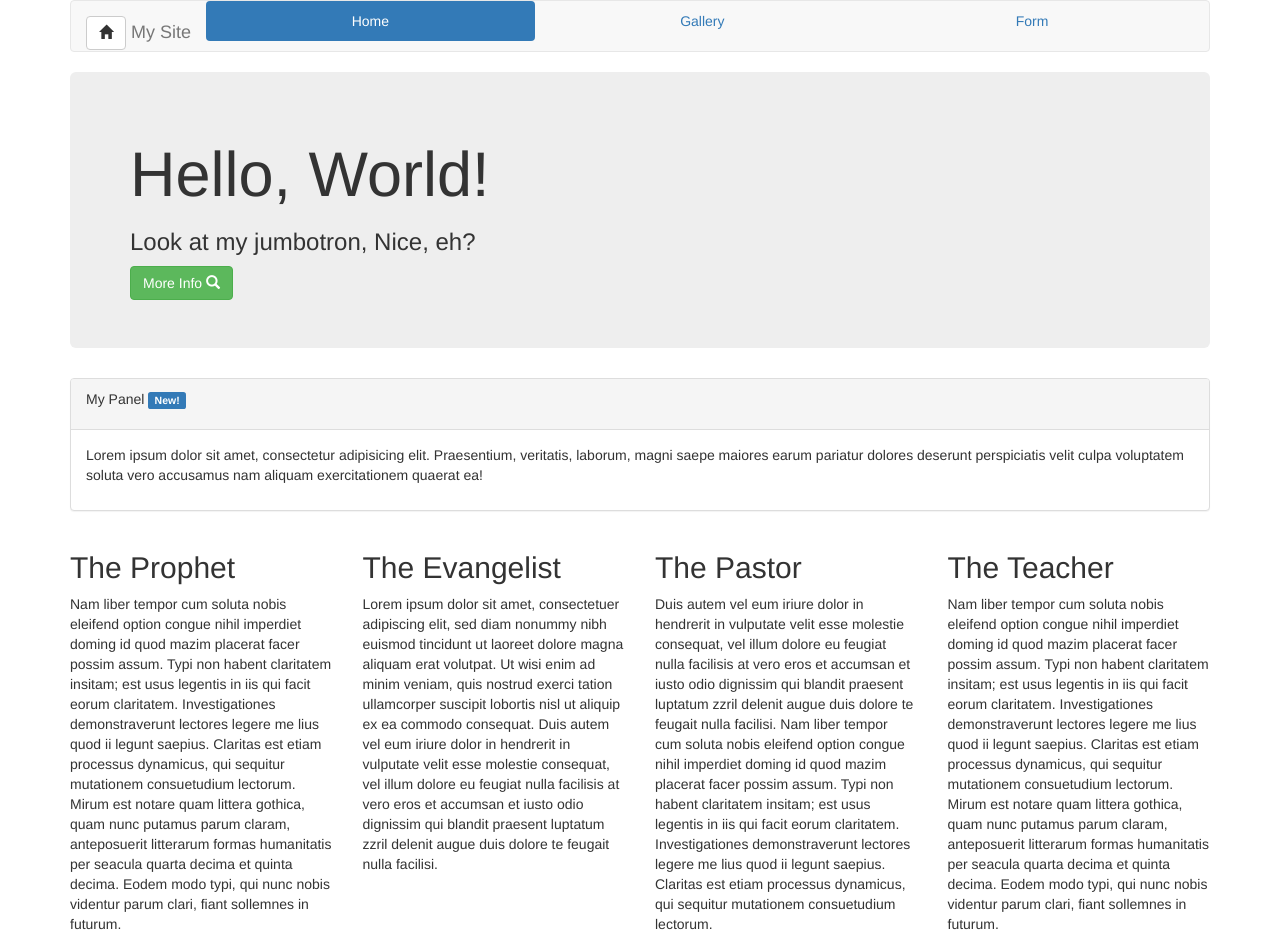
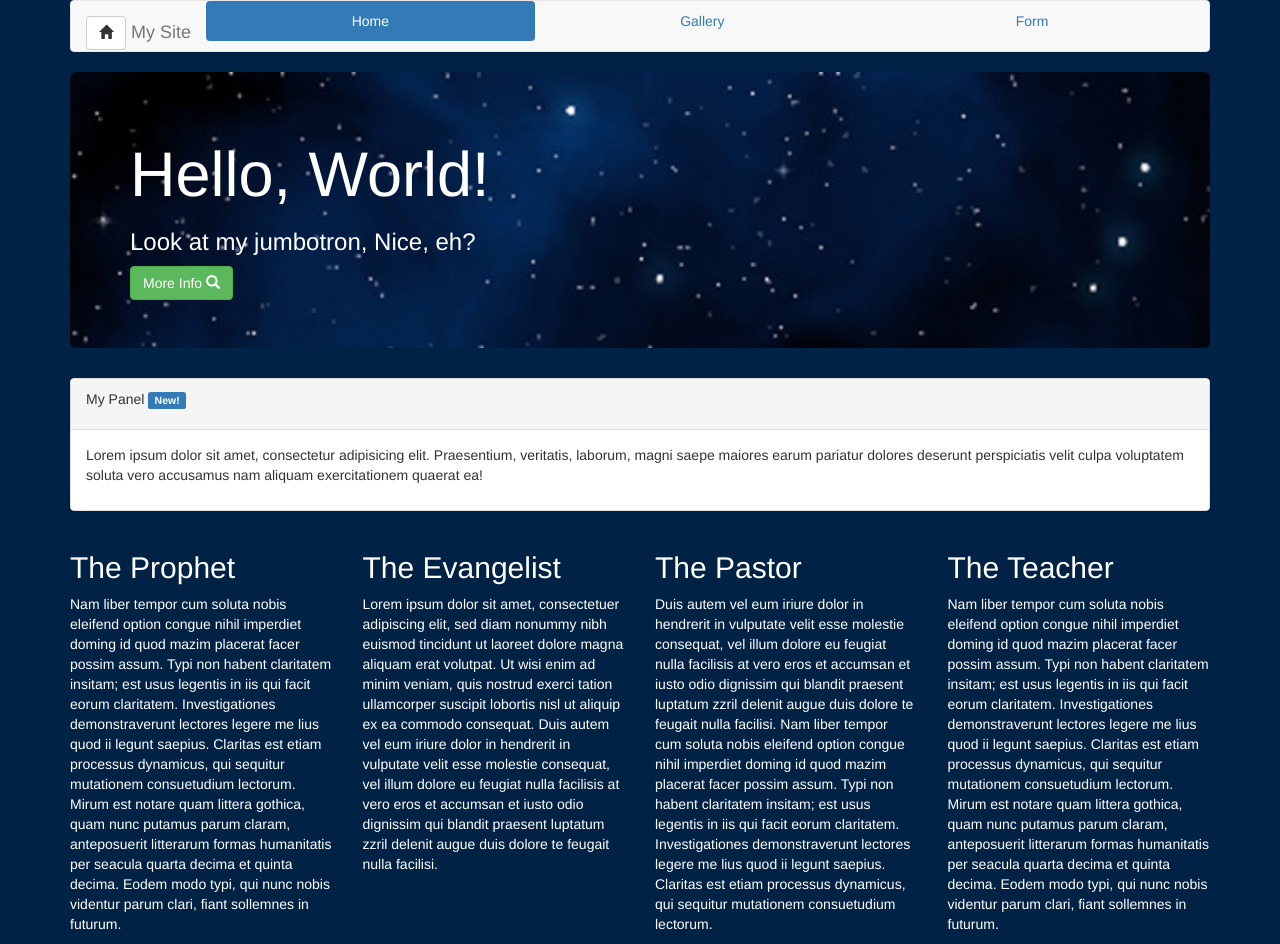
Before and after one commit to jadius5/jose-sanchez-phaseii, a plain HTML site: page index.html in a window 1280 px wide. Drawn offline with nearby package versions, Linux system fonts and the light colour scheme.

Commit message:
added changes to style file.

```diff
--- a/css/style.css
+++ b/css/style.css
@@ -1,4 +1,19 @@
-h1 {
-color: blue;
+/*.jumbotron {
+    color: #fff;
+    background-image: url("https://c2.staticflickr.com/6/5211/5426098481_503b16b14b_b.jpg");
+    background-size: cover;
+} */
 
+body {
+    background-color: #024;
 }
+
+.jumbotron {
+    color: #fff;
+    background-image: url("../img/star-night-sky.jpg");
+    background-size: cover;
+}
+
+.col-sm-3 {
+    color: #fff;
+}
```
